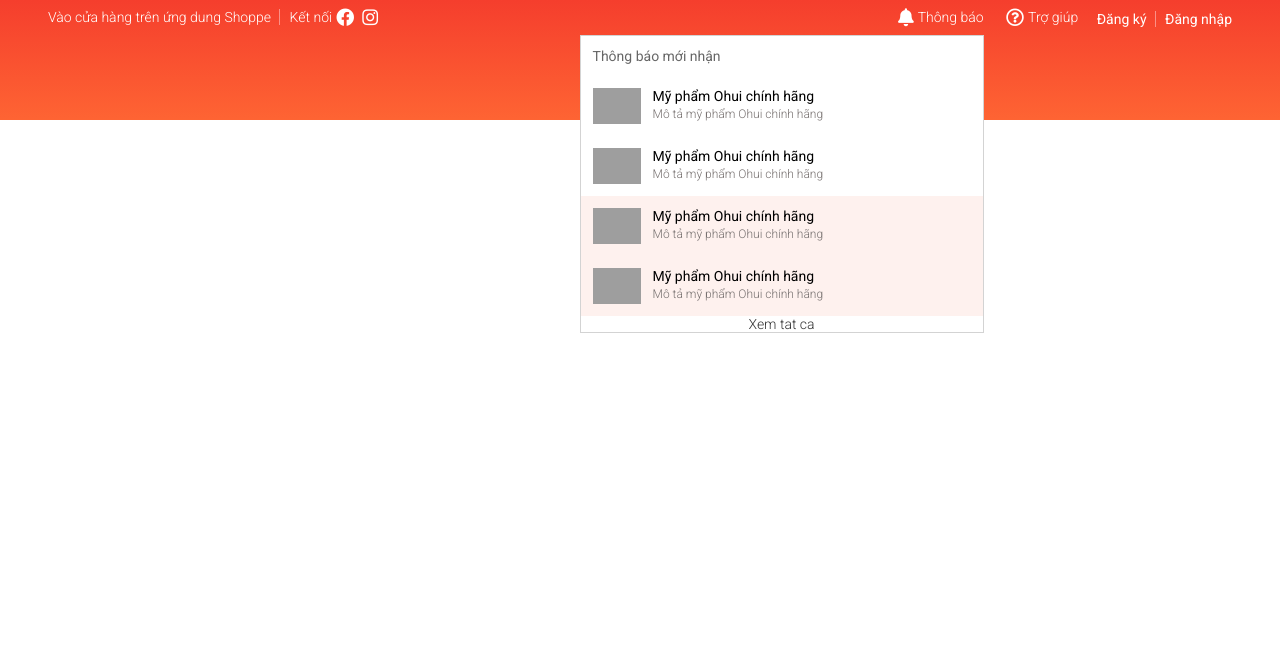
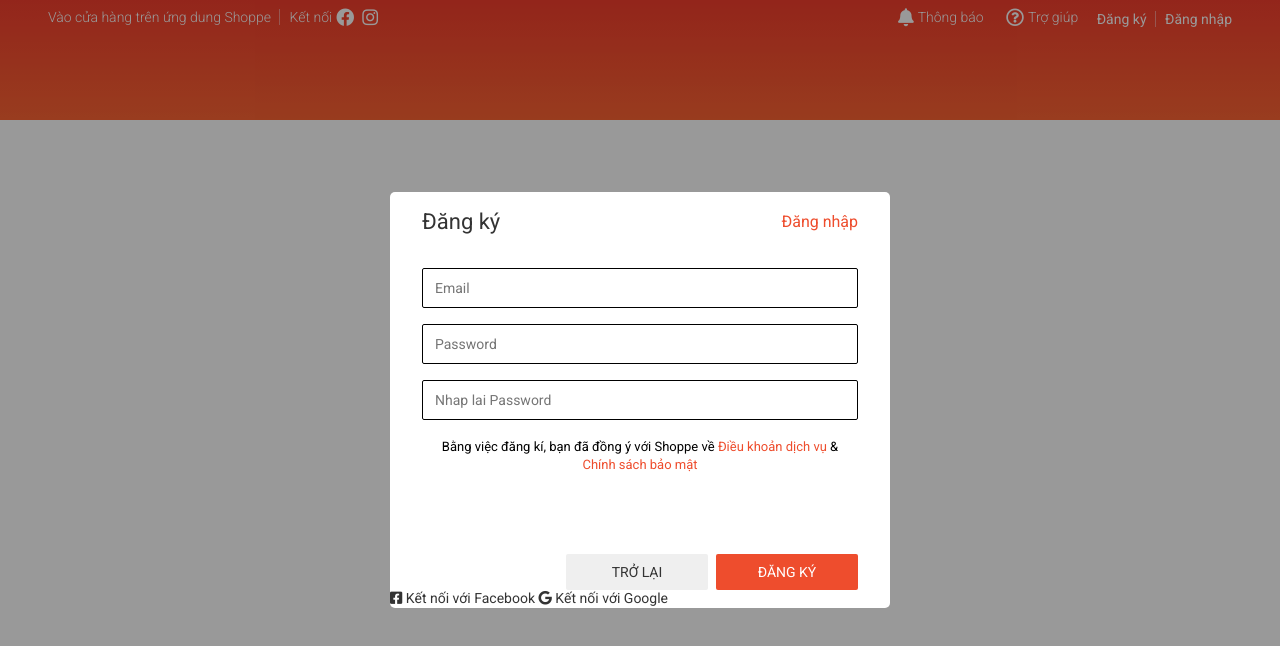
Before and after one commit to DaoDev/CSS-Basic, a plain HTML site: page shoppe/index.html in a window 1280 px wide. Drawn offline with nearby package versions, Linux system fonts and the light colour scheme; grey boxes are pictures that could not be loaded.

Commit message:
add ui authen form

```diff
--- a/shoppe/assets/css/base.css
+++ b/shoppe/assets/css/base.css
@@ -4,6 +4,7 @@
     --white-color: #fff;
     --black-color: #000;
     --text-color: #333;
+    --boder-color: #dbdbdb;
 }
 
 /* Khai bao thuoc tinh chung cho ca trang  */
@@ -45,3 +46,57 @@ html {
         opacity: 1;
     }
 }
+
+/* Modal  */
+.modal {
+    position: fixed;
+    top: 0;
+    right: 0;
+    bottom: 0;
+    left: 0;
+    display: flex;
+}
+
+.modal__overlay {
+    position: absolute;
+    width: 100%;
+    height: 100%;
+    background-color: rgba(0, 0, 0, 0.4);
+}
+
+.modal__body {
+    position: relative;
+    background-color: var(--white-color);
+    margin: auto;
+    z-index: 1;
+    border-radius: 5px;
+}
+
+/* Button style  */
+.btn {
+    min-width: 142px;
+    min-height: 36px;
+    text-decoration: none;
+    border: none;
+    border-radius: 2px;
+    font-size: 1.4rem;
+    padding: 0;
+    outline: none;
+    cursor: pointer;
+    color: var(--text-color);
+}
+
+.btn:hover {
+    background-color: rgba(0, 0, 0, 0.05);
+}
+
+.btn.btn--primary {
+    background-color: var(--primary-color);
+    color: var(--white-color);
+}
+
+.btn.btn--disabled {
+    color: #949494;
+    cursor: none;
+    background-color: #c3c3c3;
+}
--- a/shoppe/assets/css/main.css
+++ b/shoppe/assets/css/main.css
@@ -21,6 +21,10 @@
 }
 
 .header__navbar-item--has-qr:hover .header__qr {
+    display: block;
+}
+
+.header__navbar-item--has-notify:hover .header__notify {
     display: block;
 }
 
@@ -131,11 +135,45 @@
     right: 0;
     background-color: var(--white-color);
     border: 1px solid #d3d3d3;
+    transform-origin: calc(100%-20px) top;
+    -webkit-animation: headerNotifyGrowth ease-in 0.3s;
+    will-change: opacity, transform;
+    display: none;
+}
+
+.header__notify::before {
+    content: "";
+    display: block;
+    position: absolute;
+    width: 90px;
+    top: -16px;
+    height: 20px;
+}
+.header__notify::after {
+    content: "";
+    border-width: 20px 27px;
+    border-style: solid;
+    border-color: transparent transparent var(--white-color) transparent;
+    position: absolute;
+    right: 0;
+    top: -31px;
+}
+
+@keyframes headerNotifyGrowth {
+    form {
+        opacity: 0;
+        transform: scale(0);
+    }
+    to {
+        opacity: 1;
+        transform: scale(1);
+    }
 }
 
 .header__notify-header {
     height: 40px;
     background-color: var(--white-color);
+    cursor: default;
 }
 
 .header__notify-header h3 {
@@ -181,8 +219,9 @@
 .header__notify-name {
     display: block;
     font-size: 1.4rem;
-    color: var(--black-color);
+    color: var(--text-color);
     font-weight: 400;
+    line-height: 1.8rem;
 }
 
 .header__notify-descriotion {
@@ -190,15 +229,94 @@
     font-size: 1.2rem;
     line-height: 2rem;
     color: #756f6e;
+    margin-top: 4px;
 }
 
 .header__notify-footer {
-    text-align: center;
-    display: block;
+    display: flex;
 }
 
 .header__notify-footer-btn {
     text-decoration: none;
     color: var(--text-color);
-    padding: ;
+    width: 100%;
+    padding: 9px 0;
+    font-size: 1.4rem;
+    font-weight: 400;
+    text-align: center;
 }
+
+/* Authen modal  */
+.auth-form {
+    width: 500px;
+}
+
+.auth-form__container {
+    padding: 0 32px;
+}
+
+.auth-form__header {
+    display: flex;
+    align-items: center;
+    justify-content: space-between;
+}
+
+.auth-form_heading {
+    font-size: 2.2rem;
+    font-weight: 400;
+    color: var(--text-color);
+}
+
+.auth-form__switch-btn {
+    font-size: 1.6rem;
+    color: var(--primary-color);
+    font-weight: 400;
+    cursor: pointer;
+}
+
+.auth-form__form {
+}
+
+.auth-form__input {
+    width: 100%;
+    height: 40px;
+    margin-top: 16px;
+    padding: 0 12px;
+    font-size: 1.4rem;
+    border-radius: 2px;
+    border: 1px solid var(--black-color);
+    outline: none;
+}
+
+.auth-form__input:focus {
+    border-color: #888;
+}
+
+.auth-form__aside {
+    margin-top: 18px;
+}
+
+.auth-form__policy-text {
+    font-size: 1.3rem;
+    line-height: 1.8rem;
+    text-align: center;
+    padding: 0 4px;
+}
+
+.auth-form__text-link {
+    text-decoration: none;
+    color: var(--primary-color);
+}
+
+.auth-form__controls {
+    margin-top: 80px;
+}
+
+/* button  */
+.auth-form__controls {
+    display: flex;
+    justify-content: flex-end;
+}
+.auth-form__controls-back {
+    margin-right: 8px;
+}
--- a/shoppe/index.html
+++ b/shoppe/index.html
@@ -51,7 +51,7 @@
                     </ul>
 
                     <ul class="header__navbar-list">
-                        <li class="header__navbar-item">
+                        <li class="header__navbar-item header__navbar-item--has-notify">
                             <a href="" class="header__navbar-item-link">
                                 <i class="header__navbar-icon-link header__navbar-icon fas fa-bell"></i>
                                 Thông báo
@@ -61,7 +61,7 @@
                                     <h3>Thông báo mới nhận</h3>
                                 </header>
                                 <ul class="header__notify-list">
-                                    <li class="header__notify-item">
+                                    <li class="header__notify-item ">
                                         <a href="" class="header__notify-link">
                                             <img src="https://img.abaha.vn/photos/resized/200x120/121-1608210033-demoweb.png"
                                                 alt="" class="header__notify-img">
@@ -99,7 +99,8 @@
                                             <img src="https://img.abaha.vn/photos/resized/200x120/121-1608210033-demoweb.png"
                                                 alt="" class="header__notify-img">
                                             <div class="header__notify-info">
-                                                <span class="header__notify-name">Mỹ phẩm Ohui chính hãng</span>
+                                                <span class="header__notify-name">Mỹ phẩm Ohui chính hãngMỹ phẩm Ohui
+                                                    chính hãngMỹ phẩm Ohui chính hãngMỹ phẩm Ohui chính hãng</span>
                                                 <span class="header__notify-descriotion">Mô tả mỹ phẩm Ohui chính
                                                     hãng</span>
                                             </div>
@@ -134,6 +135,60 @@
         <footer class="footer">
 
         </footer>
+
+        <!-- Modal body  -->
+        <div class="modal">
+            <div class="modal__overlay">
+
+            </div>
+            <div class="modal__body">
+                <!-- Authen form  -->
+                <div class="auth-form">
+                    <div class="auth-form__container">
+                        <div class="auth-form__header">
+                            <h3 class="auth-form_heading">Đăng ký</h3>
+                            <span class="auth-form__switch-btn">Đăng nhập</span>
+                        </div>
+
+                        <div class="auth-form__form">
+                            <div class="auth-form__group">
+                                <input type="email" class="auth-form__input" placeholder="Email">
+                            </div>
+                            <div class="auth-form__group">
+                                <input type="password" class="auth-form__input" placeholder="Password">
+                            </div>
+                            <div class="auth-form__group">
+                                <input type="password" class="auth-form__input" placeholder="Nhap lai Password">
+                            </div>
+                        </div>
+
+                        <div class="auth-form__aside">
+                            <p class="auth-form__policy-text">
+                                Bằng việc đăng kí, bạn đã đồng ý với Shoppe về
+                                <a href="" class="auth-form__text-link">Điều khoản dịch vụ</a> &
+                                <a href="" class="auth-form__text-link">Chính sách bảo mật</a>
+                            </p>
+                        </div>
+
+                        <div class="auth-form__controls">
+                            <button class="btn auth-form__controls-back">TRỞ LẠI</button>
+                            <button class="btn btn--primary">ĐĂNG KÝ</button>
+                        </div>
+                    </div>
+
+                    <div class="auth-form__socials">
+                        <a href="" class="btn btn--with-">
+                            <i class="fab fa-facebook-square"></i>
+                            Kết nối với Facebook
+                        </a>
+                        <a href="" class="btn btn--with-">
+                            <i class="fab fa-google"></i>
+                            Kết nối với Google
+                        </a>
+                    </div>
+                </div>
+            </div>
+        </div>
     </div>
 </body>
 
```
